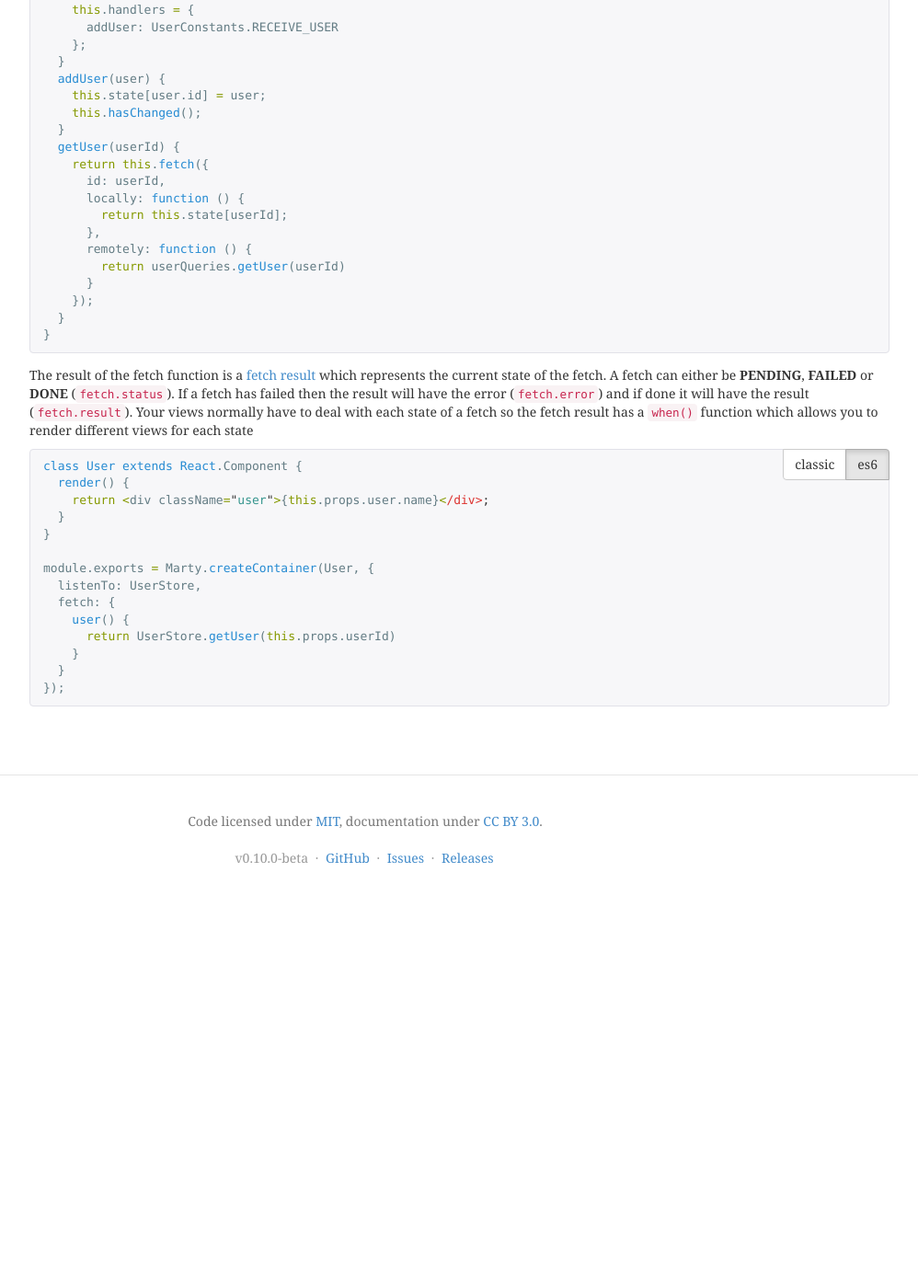
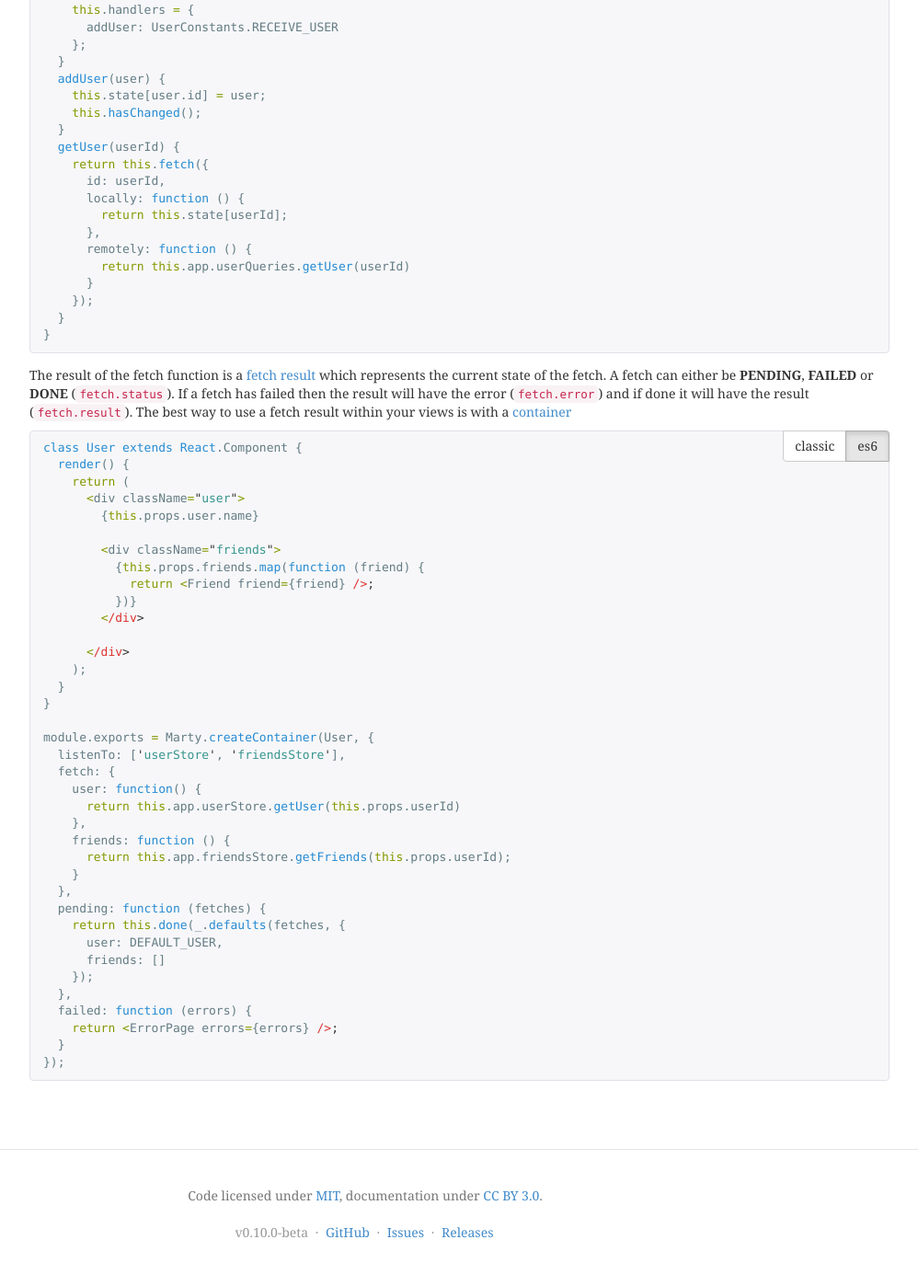
Before and after one commit to alsuper114/marty, a Jekyll site: the page built from docs/_guides/fetching-state/index.md, in a window 1280 px wide and 1400 px high, scrolled down 1434 px. Shown: the top 1385 px of the window at 92% size, without its empty margins (243-1241 px from the left). Built offline with Jekyll 4.4.1, drawn with Linux system fonts in a browser that asks for light colours; nearby versions of some CDN libraries; Markdown is read by kramdown in place of the engine named in the settings; before the commit the page ends 2427 px from its top, so only the background shows below that; some of the changed text lies outside the part shown.

Commit message:
Updating fetching state documentation

```diff
--- a/docs/_guides/fetching-state/index.md
+++ b/docs/_guides/fetching-state/index.md
@@ -25,7 +24,7 @@ var UserStore = Marty.createStore({
         return this.state[userId];
       },
       remotely: function () {
-        return UserAPI.getUser(userId)
+        return this.app.userAPI.getUser(userId)
       }
     });
   }
@@ -37,18 +36,15 @@ class UserStore extends Marty.Store {
   getUser(userId) {
     return this.fetch({
       id: userId,
-      locally: function () {
+      locally() {
         return this.state[userId];
       },
-      remotely: function () {
-        return UserAPI.getUser(userId)
+      remotely() {
+        return this.app.userAPI.getUser(userId)
       }
     });
   }
 }
-
-export default Marty.register(UserStore);
-
 {% endsample %}
 
 When you call fetch, Marty will first try calling the ``locally`` function. It the state is present in the store then it's returned and the fetch will finish executing. If the store can't find the state locally it should return ``undefined``. This causes the fetch function to invoke ``remotely``. Once ``remotely`` has finished executing then fetch will then re-execute the ``locally`` function with the expectation that the state is now in the store. If it isn't then the fetch will fail with a "Not found" error. If the ``remotely`` function needs to get the state asynchronously you can return a promise. The fetch function will wait for the promise to be resolved before re-executing ``locally``.
@@ -65,9 +61,16 @@ var UserConstants = Marty.createConstants([
 
 var UserAPI = Marty.createStateSource({
   type: 'http',
-  id: 'UserAPI',
   getUser: function (userId) {
-    return this.get('http://jsonplaceholder.typicode.com/users/' + userId);
+    var url = 'http://jsonplaceholder.typicode.com/users/' + userId;
+
+    return this.get(url).then(function (res) {
+      if (res.ok) {
+        return res;
+      }
+
+      throw res;
+    });
   }
 });
 
@@ -75,14 +78,17 @@ var UserQueries = Marty.createQueries({
   getUser: function (userId) {
     this.dispatch(UserConstants.RECEIVE_USER_STARTING, userId);
 
-    return UserAPI.getUser(userId).then(
-      function (res) {
-        this.dispatch(UserConstants.RECEIVE_USER, userId, res.body);
-      }.bind(this)),
-      function (err) {
-        this.dispatch(UserConstants.RECEIVE_USER_FAILED, userId, err);
-      }.bind(this)
-    );
+    return this.app.userAPI.getUser(userId)
+      .then(receiveUser.bind(this))
+      .catch(receiveUserFailed.bind(this));
+
+    function receiveUser(res) {
+      this.dispatch(UserConstants.RECEIVE_USER, userId, res.body);
+    }
+
+    function receiveUserFailed(res) {
+      this.dispatch(UserConstants.RECEIVE_USER_FAILED, userId, err);
+    }
   }
 });
 
@@ -105,7 +111,7 @@ var UserStore = Marty.createStore({
         return this.state[userId];
       },
       remotely: function () {
-        return UserQueries.getUser(userId)
+        return this.app.userQueries.getUser(userId)
       }
     });
   }
@@ -120,25 +126,27 @@ var UserConstants = Marty.createConstants([
 
 class UserAPI extends Marty.HttpStateSource {
   getUser(userId) {
-    return this.get('http://jsonplaceholder.typicode.com/users/' + userId);
+    var url = 'http://jsonplaceholder.typicode.com/users/' + userId;
+
+    return this.get(url).then(function (res) {
+      if (res.ok) {
+        return res;
+      }
+
+      throw res;
+    });
   }
 }
-
-var userAPI = Marty.register(UserAPI);
 
 class UserQueries extends Marty.Queries {
   getUser(userId) {
     this.dispatch(UserConstants.RECEIVE_USER_STARTING, userId);
 
-    return userAPI.getUser(userId)
-      .then(
-        res => this.dispatch(UserConstants.RECEIVE_USER, userId, res.body),
-        err => this.dispatch(UserConstants.RECEIVE_USER_FAILED, userId, err)
-      );
+    return this.app.userAPI.getUser(userId)
+      .then(res => this.dispatch(UserConstants.RECEIVE_USER, userId, res.body)_
+      .catch(err => this.dispatch(UserConstants.RECEIVE_USER_FAILED, userId, err);
   }
 }
-
-var userQueries = Marty.register(UserQueries);
 
 class UserStore extends Marty.Store {
   constructor(options) {
@@ -159,30 +167,53 @@ class UserStore extends Marty.Store {
         return this.state[userId];
       },
       remotely: function () {
-        return userQueries.getUser(userId)
+        return this.app.userQueries.getUser(userId)
       }
     });
   }
 }
 {% endsample %}
 
-The result of the fetch function is a [fetch result]({% url /api/stores/#fetch-result %}) which represents the current state of the fetch. A fetch can either be **PENDING**, **FAILED** or **DONE** (``fetch.status``). If a fetch has failed then the result will have the error (``fetch.error``) and if done it will have the result (``fetch.result``). Your views normally have to deal with each state of a fetch so the fetch result has a ``when()`` function which allows you to render different views for each state
+The result of the fetch function is a [fetch result]({% url /api/stores/index.html#fetch-result %}) which represents the current state of the fetch. A fetch can either be **PENDING**, **FAILED** or **DONE** (``fetch.status``). If a fetch has failed then the result will have the error (``fetch.error``) and if done it will have the result (``fetch.result``). The best way to use a fetch result within your views is with a [container]({% url /guides/container/index.html %})
 
 {% sample %}
 classic
 =======
 var User = React.createClass({
   render: function () {
-    return <div className="user">{this.props.user.name}</div>;
+    return (
+      <div className="user">
+        {this.props.user.name}
+
+        <div className="friends">
+          {this.props.friends.map(function (friend) {
+            return <Friend friend={friend} />;
+          })}
+        </div>
+
+      </div>
+    );
   }
 });
 
 module.exports = Marty.createContainer(User, {
-  listenTo: UserStore,
+  listenTo: ['userStore', 'friendsStore'],
   fetch: {
-    user() {
-      return UserStore.getUser(this.props.userId)
+    user: function() {
+      return this.app.userStore.getUser(this.props.userId)
+    },
+    friends: function () {
+      return this.app.friendsStore.getFriends(this.props.userId);
     }
+  },
+  pending: function (fetches) {
+    return this.done(_.defaults(fetches, {
+      user: DEFAULT_USER,
+      friends: []
+    });
+  },
+  failed: function (errors) {
+    return <ErrorPage errors={errors} />;
   }
 });
 
@@ -190,16 +221,39 @@ es6
 ===
 class User extends React.Component {
   render() {
-    return <div className="user">{this.props.user.name}</div>;
+    return (
+      <div className="user">
+        {this.props.user.name}
+
+        <div className="friends">
+          {this.props.friends.map(function (friend) {
+            return <Friend friend={friend} />;
+          })}
+        </div>
+
+      </div>
+    );
   }
 }
 
 module.exports = Marty.createContainer(User, {
-  listenTo: UserStore,
+  listenTo: ['userStore', 'friendsStore'],
   fetch: {
-    user() {
-      return UserStore.getUser(this.props.userId)
+    user: function() {
+      return this.app.userStore.getUser(this.props.userId)
+    },
+    friends: function () {
+      return this.app.friendsStore.getFriends(this.props.userId);
     }
+  },
+  pending: function (fetches) {
+    return this.done(_.defaults(fetches, {
+      user: DEFAULT_USER,
+      friends: []
+    });
+  },
+  failed: function (errors) {
+    return <ErrorPage errors={errors} />;
   }
 });
 {% endsample %}
```
Also changed, not shown: other parts of docs/_guides/fetching-state/index.md (+0 -1 lines), docs/_api/stores/index.md (+2 -7 lines), docs/_guides/containers/index.md (+21 -0 lines), docs/_guides/upgrading/08_09.md (+1 -1 lines).
